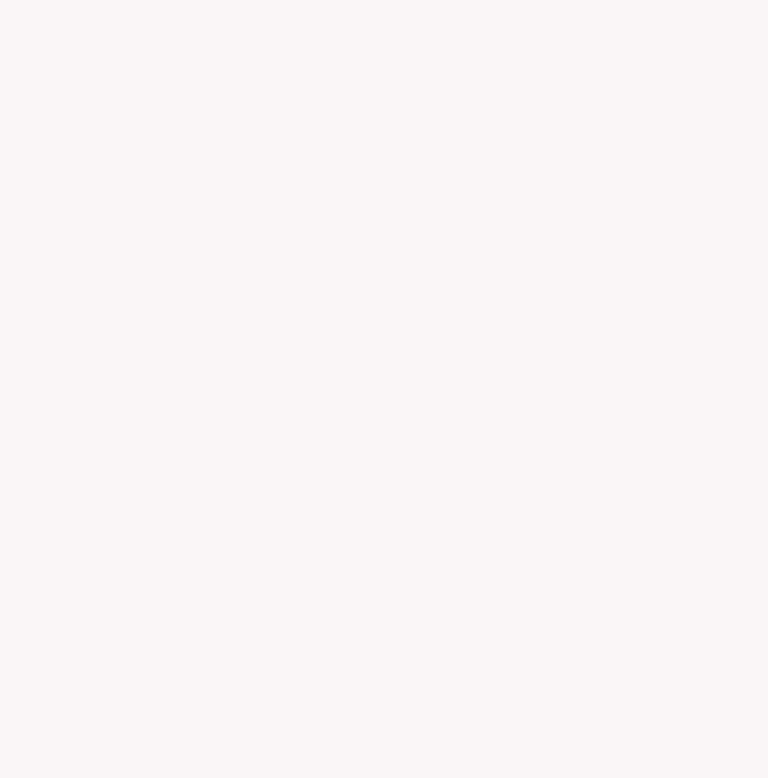
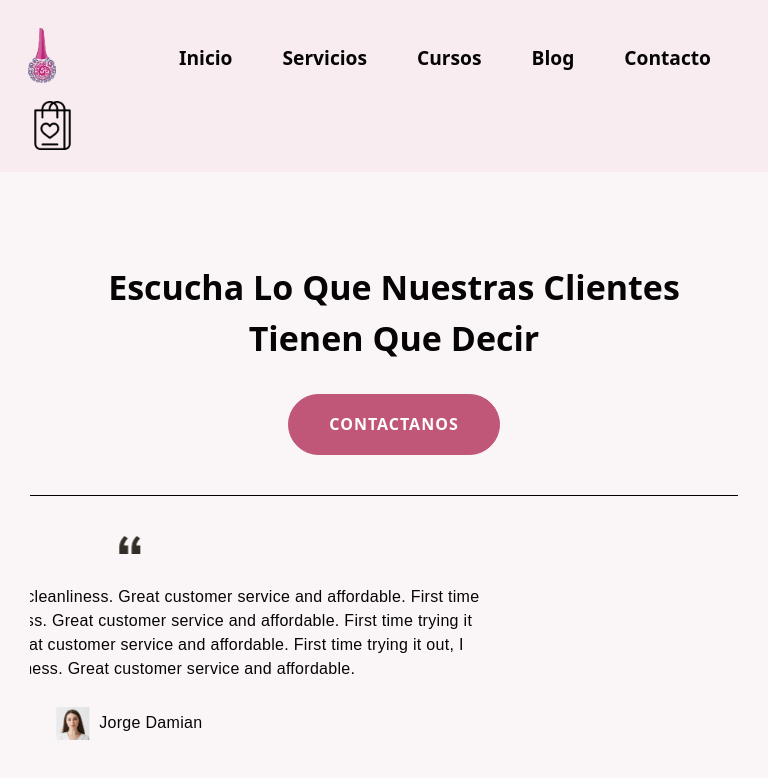
Before and after one commit to PSuarez18/cosmeticSofia, a React (Vite) app: page /servicio2 in a window 768 px wide. Before the commit this address had no page. Shown: the top 778 px of the page. Built offline with nearby package versions, Linux system fonts and the light colour scheme.

Commit message:
media queries y resposivo al componente Opinones

```diff
--- a/src/App.jsx
+++ b/src/App.jsx
@@ -1,4 +1,3 @@
-<<<<<<< HEAD
 import { useState } from 'react'
 import './App.css'
 import NavBar from './components/App/NavBar/NavBar'
@@ -17,6 +16,3 @@ function App() {
 }
 
 export default App
-=======
-
->>>>>>> 2e786b3d6d0321f3ffe8bfe768987d400be2cbee
--- a/src/routes/index.jsx
+++ b/src/routes/index.jsx
@@ -9,6 +9,7 @@ const AppRoutes = () => {
       <Routes>
         <Route path="/" element={<Home />} />
         <Route path="/servicios" element={<Services/>}/>
+        <Route path="/servicio2" element={<Services/>}/>
       </Routes>
     </Router>
   );
--- a/src/styles/Opinions.css
+++ b/src/styles/Opinions.css
@@ -84,13 +84,16 @@
 }
 
 
-.opinion p{
+.opinion p {
     margin-top: 10px;
     margin-bottom: 10px;
     font-size: 16px;
     line-height: 1.5rem;
     letter-spacing: 0.3px;
-    font-family: Nunito sans,sans-serif;
+    font-family: 'Nunito Sans', sans-serif;
+    word-wrap: break-word;
+    overflow: hidden;
+    max-width: 100%; /* Limita el ancho del texto al 100% del contenedor */
 }
 
 .contenedorImgUser{
@@ -109,3 +112,88 @@
     margin: 0;
     font-size: 16px;
 }
+
+/* Media queries para dispositivos móviles y tabletas */
+
+@media only screen and (min-width: 768px) and (max-width: 1024px) {
+    .sectionOpinion{
+        padding-top: 80px;
+        padding-bottom: 80px;
+    }
+    .tituloOpinion{
+        font-size: 42px;
+        margin-top: 10px;
+        margin-bottom: 10px;
+    }
+
+    .contenedor-opiniones {
+        grid-template-columns: 1fr 1fr;
+        grid-template-rows: 1fr;
+        margin-left: 15px;
+        margin-right: 15px;
+    }
+
+
+    .contenedorFirst{
+        border-right: 0.5px solid black;
+       padding-left: 20px;
+    }
+
+
+    .contenedorSecond {
+        padding-left: 40px;
+    }
+}
+
+@media only screen and (max-width: 768px) {
+    .sectionOpinion{
+        padding-top: 80px;
+        padding-bottom: 80px;
+    }
+    .tituloOpinion{
+        font-size: 34px;
+        margin-top: 10px;
+        margin-bottom: 10px;
+    }
+
+    .contenedor-opiniones {
+        grid-template-columns: 1fr;
+        margin-left: 15px;
+        margin-right: 15px;
+    }
+
+    .contenedorFirst{
+        border-bottom: 0.5px solid black;
+        border-right: none;
+       text-align: center;
+       display: grid;
+       grid-template-rows: 70% 1fr ;
+       padding-bottom: 40px;
+
+    }
+
+    .contenedorSecond{
+        padding-left: 0px;
+        text-align: center;
+    }
+
+    .contenedorTitulo{
+        margin-right: 0px;
+        text-align: center;
+    }
+
+    .contenedorImgUser{
+        margin-top: 30px;
+
+    }
+
+    .botonOpinion {
+        margin-top: 30px;
+    }
+
+    .contenedorImgUser {
+        margin-top: 20px;
+        display: flex;
+        justify-content: center ;
+    }
+}
```
